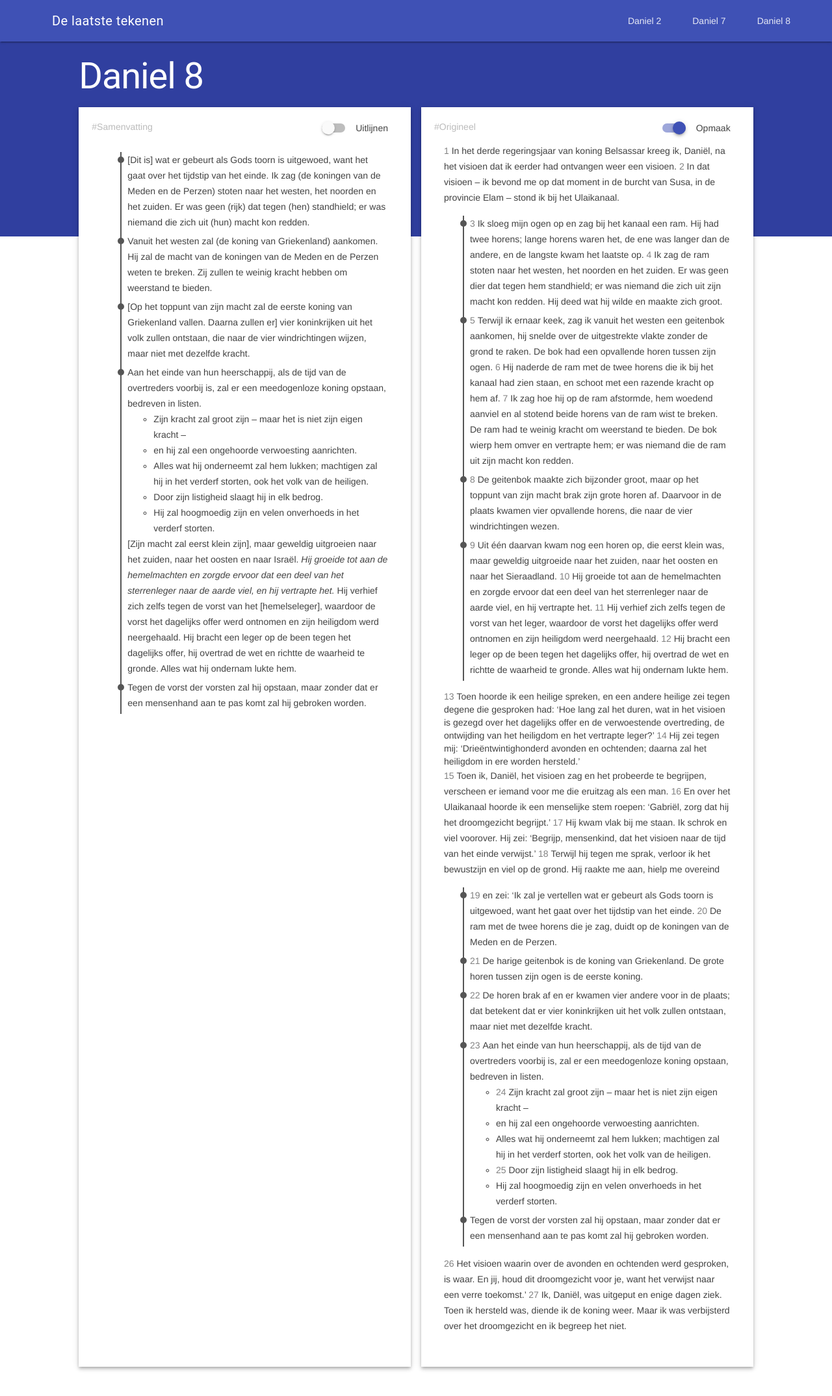
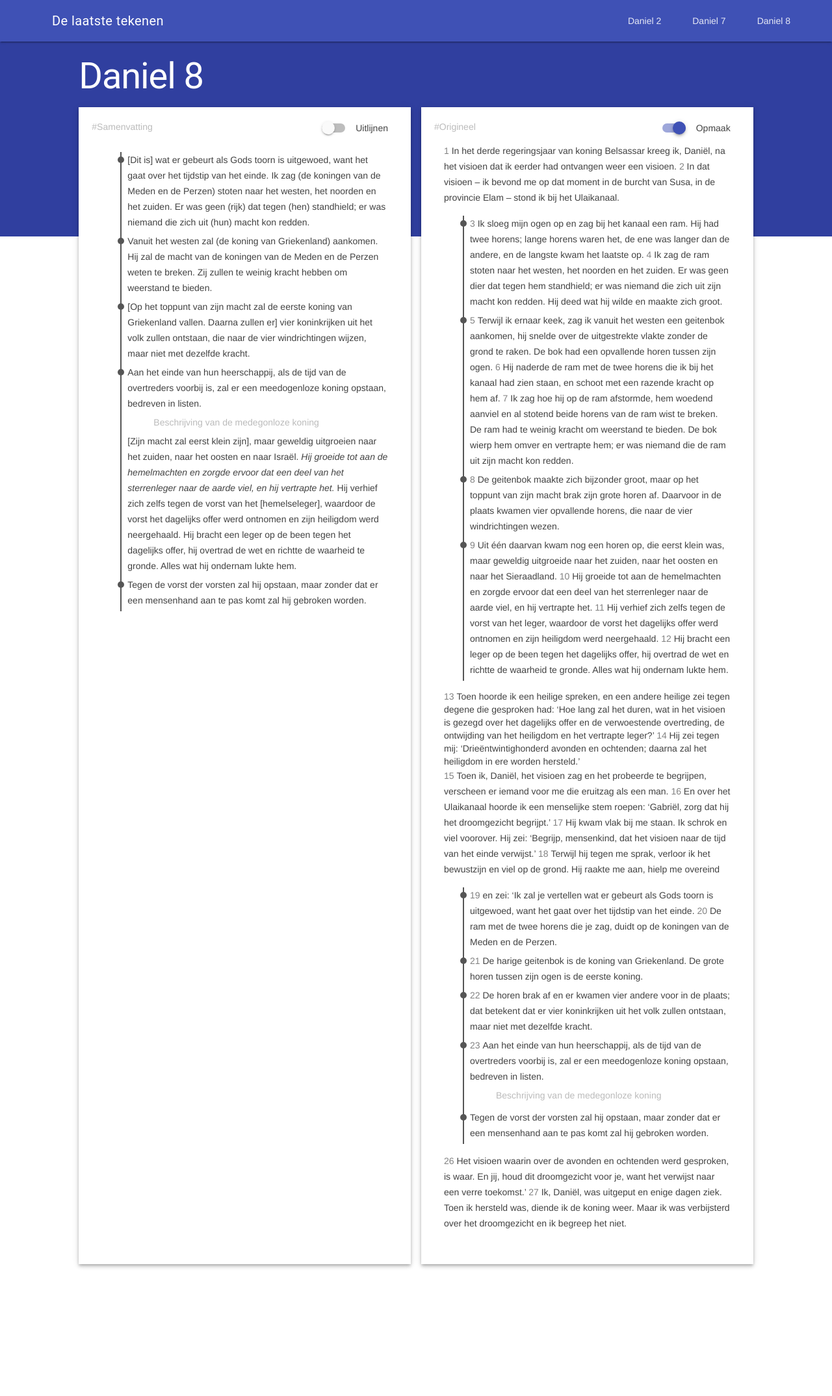
Before and after one commit to tomasvanrijsse/the-last-signs, a Jekyll site: the page built from _chapters/daniel-8.html, in a window 1280 px wide. Shown: the top 2149 px of the page at 65% size. Built offline with Jekyll 4.4.1, drawn with Linux system fonts in a browser that asks for light colours; nearby versions of some CDN libraries.

Commit message:
summary accordion

```diff
--- a/_chapters/daniel-8.html
+++ b/_chapters/daniel-8.html
@@ -82,7 +82,7 @@ original: |
             </li>
             <li class="align" data-align-no="23">
                 <span class="verse-no">23 </span>Aan het einde van hun heerschappij, als de tijd van de overtreders voorbij is, zal er een meedogenloze koning opstaan, bedreven in listen.
-                <ul>
+                <ul class="summary" title="Beschrijving van de medegonloze koning">
                     <li><span class="verse-no">24 </span>Zijn kracht zal groot zijn – maar het is niet zijn eigen kracht –</li>
                     <li>en hij zal een ongehoorde verwoesting aanrichten.</li>
                     <li>Alles wat hij onderneemt zal hem lukken; machtigen zal hij in het verderf storten, ook het volk van de heiligen.</li>
--- a/css/main.scss
+++ b/css/main.scss
@@ -2,6 +2,23 @@
 # Only the main Sass file needs front matter (the dashes are enough)
 ---
 @charset "utf-8";
+
+@mixin materialicons(){
+    font-family: 'Material Icons';
+    font-weight: normal;
+    font-style: normal;
+    font-size: 24px;
+    line-height: 1;
+    letter-spacing: normal;
+    text-transform: none;
+    display: inline-block;
+    white-space: nowrap;
+    word-wrap: normal;
+    direction: ltr;
+    -webkit-font-feature-settings: 'liga';
+    -webkit-font-smoothing: antialiased;
+}
+
 
 span.verse-no {
     color: #828282;
@@ -124,5 +141,34 @@ span.verse-no {
                 top: 0px;
             }
         }
+        div.summary-container {
+            margin:5px 0;
+            > span {
+                padding-left: 40px;
+                position: relative;
+                color: #BBB;
+                cursor: pointer;
+                display: inline-block;
+
+                &:before {
+                    position: absolute;
+                    top: 1px;
+                    left: 10px;
+                    color: #BBB;
+                    content: "\E5CF";
+                    @include materialicons();
+                    transition: all 0.5s ease;
+                }
+            }
+            ul.summary {
+                padding-left: 40px;
+                display: none;
+            }
+            &.open {
+                span:before {
+                    transform: rotate(180deg);
+                }
+            }
+        }
     }
 }
--- a/js/chapter.js
+++ b/js/chapter.js
@@ -28,6 +28,16 @@ $(function(){
             $(window).off('resize.alignment');
             lastSummaryWidth = 0;
         }
+    });
+
+    $(".summary").wrap( "<div class='summary-container'></div>" );
+    $(".summary-container").each(function(){
+        var title = $(this).children('ul').prop('title');
+        $(this).prepend('<span>'+title+'</span>');
+    })
+    .on('click','> span',function(){
+        $(this).next().slideToggle();
+        $(this).parent().toggleClass('open');
     });
 
     $original = $('#original');
```
